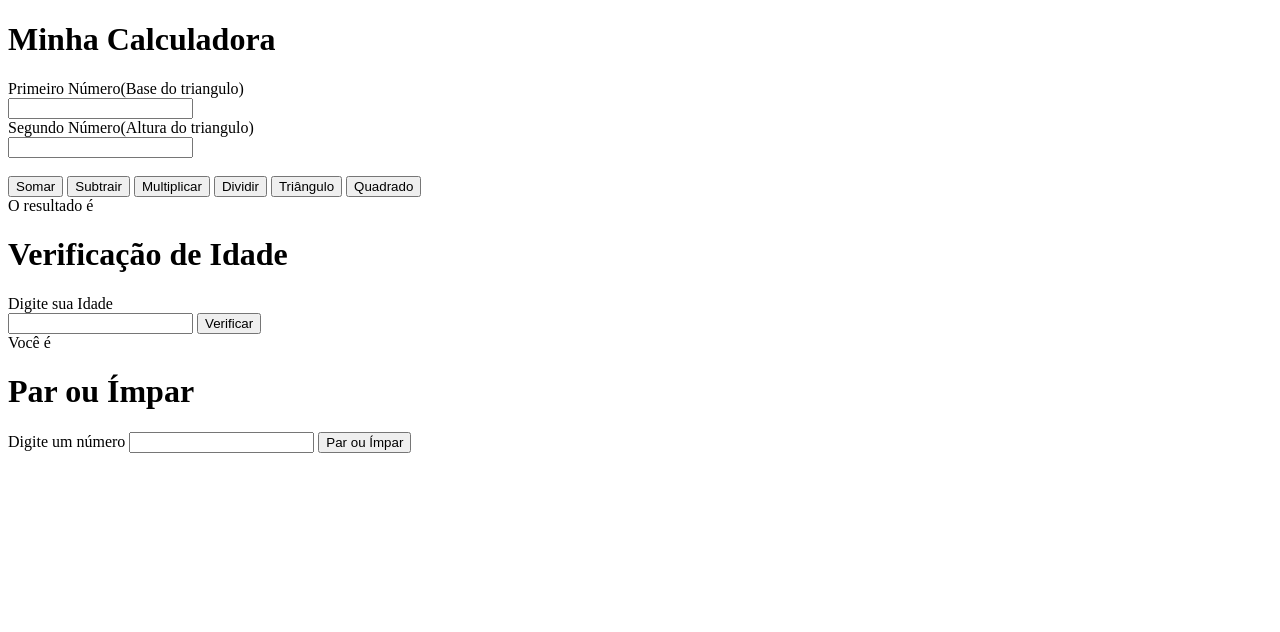
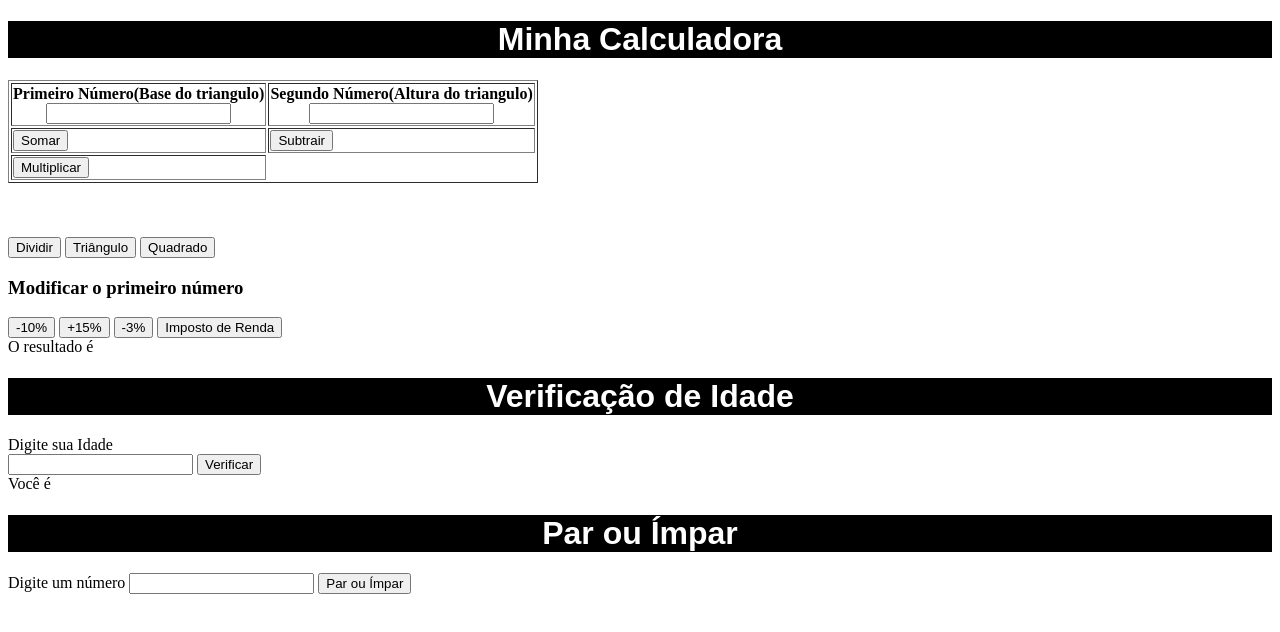
Before and after one commit to ArthurLopesCoelho/arthur-henrique.pw, a plain HTML site: page Aula 28-04/index.html in a window 1280 px wide. Drawn offline with Linux system fonts and the light colour scheme.

Commit message:
Aula dia 15

```diff
--- /dev/null
+++ b/Aula 28-04/css/style.css
@@ -0,0 +1,6 @@
+h1{
+    font-family: Arial, sans-serif;
+    background-color: black;
+    color: white;
+    text-align: center;
+}
--- a/Aula 28-04/index.html
+++ b/Aula 28-04/index.html
@@ -3,23 +3,44 @@
 <head>
     <meta charset="UTF-8">
     <meta name="viewport" content="width=device-width, initial-scale=1.0">
+    <link rel="stylesheet" href="css/style.css">
     <title>Minha Calculadora</title>
 </head>
 <script src="js/calculo.js"></script>
 <body>
     <h1>Minha Calculadora</h1>
-    Primeiro Número(Base do triangulo) <br>
-    <input type="number" id="n1"><br>
-    Segundo Número(Altura do triangulo) <br>
-    <input type="number" id="n2"> <br> <br>
-    <button onclick="somar()">Somar</button>
-    <button onclick="subtrair()">Subtrair</button>
-    <button onclick="multiplicar()">Multiplicar</button>
+    <table border="1">
+        <tr>
+            <th>Primeiro Número(Base do triangulo) <br>
+    <input type="number" id="n1"></th>
+                <th>
+                    Segundo Número(Altura do triangulo) <br>
+    <input type="number" id="n2">
+                </th>
+        </tr>
+        <tr>
+            <td><button onclick="somar()">Somar</button></td>
+            <td><button onclick="subtrair()">Subtrair</button></td>
+        </tr>
+        <tr>
+            <td><button onclick="multiplicar()">Multiplicar</button></td>
+        </tr>
+    </table>
+    <br>
+     <br> <br>
+
+
+
     <button onclick="dividir()">Dividir</button>
     <button onclick="triangulo()">Triângulo</button>
     <button onclick="quadrado()">Quadrado</button>
     <br>
-    O resultado é <span id="resultado"></span>
+    <h3>Modificar o primeiro número</h3>
+    <button onclick="dez()">-10%</button>
+    <button onclick="quinze()">+15%</button>
+    <button onclick="tres()">-3%</button>
+    <button onclick="imposto()">Imposto de Renda</button>
+    <br>O resultado é <span id="resultado"></span>
 
 
     <h1>Verificação de Idade</h1>
--- a/Aula 28-04/js/calculo.js
+++ b/Aula 28-04/js/calculo.js
@@ -49,3 +49,25 @@ function par_impar(){
         }
 
 }
+function dez(){
+    resultado.innerHTML = Number(n1.value) * 0.9;
+}
+function quinze(){
+    resultado.innerHTML = Number(n1.value) * 1.15;
+}
+function tres(){
+    resultado.innerHTML = Number(n1.value) * 0.97;
+}
+function imposto(){
+    if(Number(n1.value) >1000){
+        resultado.innerHTML=Number(n1.value)*0.93;
+    }
+    else if(Number(n1.value)<=500){
+        if(Number(n1.value)>200){
+            resultado.innerHTML=Number(n1.value)*1.05;}
+        else{
+            resultado.innerHTML=Number(n1.value)*1.05+" Boa compra!";
+        }
+    }
+
+}
```
